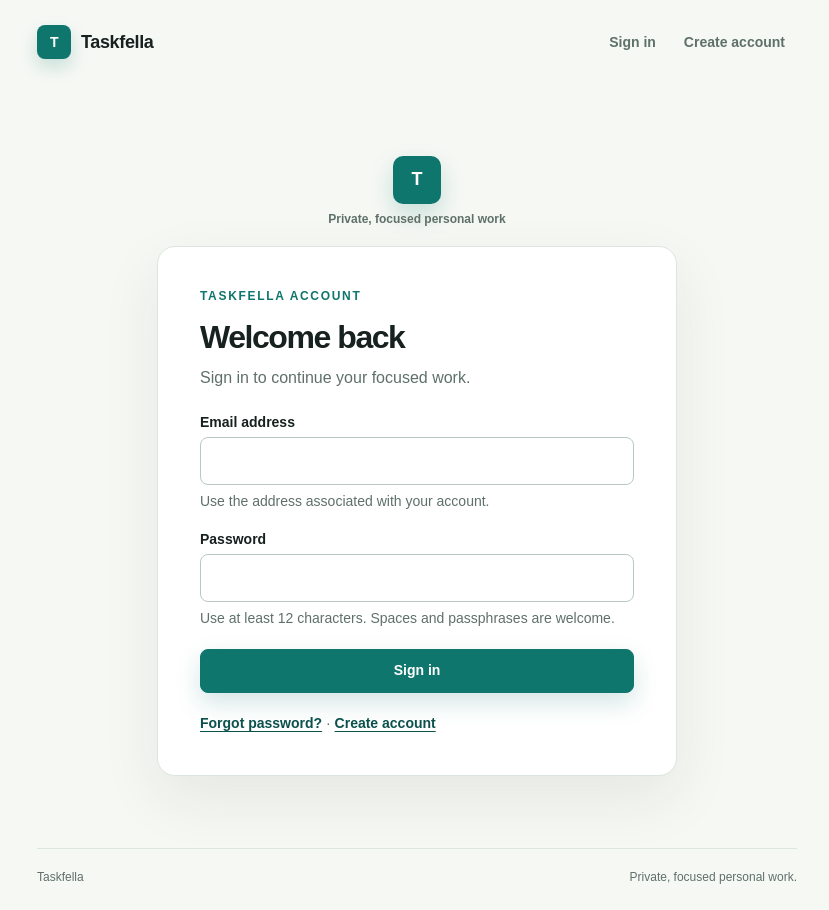
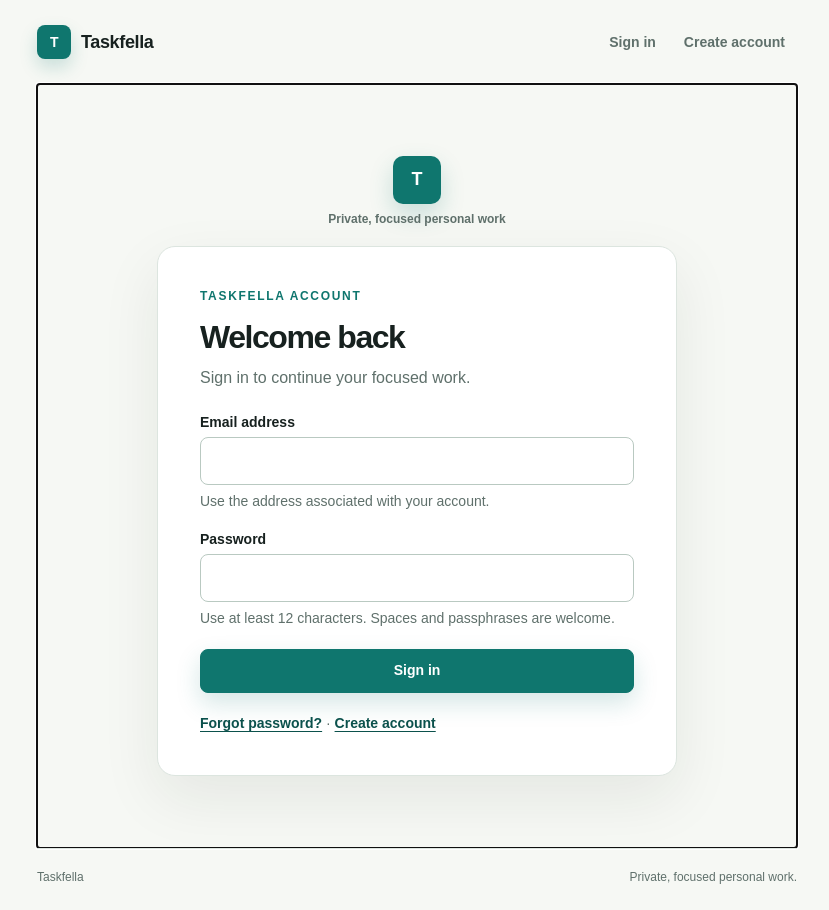
Before and after one commit to naufal1910/Taskfella, a Next.js app: page /login in a window 1280 px wide. Shown: the whole page, without its empty margins (223-1052 px from the left). Built offline with nearby package versions, Linux system fonts and the light colour scheme.

Commit message:
no-mistakes(review): Added pathname-aware auth focus and announceable pending feedback

```diff
--- a/src/components/auth/auth-form.tsx
+++ b/src/components/auth/auth-form.tsx
@@ -137,7 +137,6 @@ function AuthFeedback({
       role={error ? "alert" : "status"}
       aria-live={error ? "assertive" : "polite"}
       aria-atomic="true"
-      aria-busy={pending || undefined}
     >
       <strong>{label}</strong>
       <p>{message}</p>
--- a/src/components/auth/auth-page.tsx
+++ b/src/components/auth/auth-page.tsx
@@ -1,8 +1,18 @@
+"use client";
+
 import Link from "next/link";
-import { type ReactNode } from "react";
+import { usePathname } from "next/navigation";
+import { useEffect, useRef, type ReactNode } from "react";
 import { BrandMark } from "@/components/ui/primitives";
 
 export function AuthPage({ children }: { children: ReactNode }) {
+  const pathname = usePathname();
+  const mainRef = useRef<HTMLElement>(null);
+
+  useEffect(() => {
+    mainRef.current?.focus();
+  }, [pathname]);
+
   return (
     <div className="auth-frame">
       <header className="auth-header">
@@ -19,7 +29,7 @@ export function AuthPage({ children }: { children: ReactNode }) {
           </Link>
         </nav>
       </header>
-      <main className="auth-main">
+      <main ref={mainRef} className="auth-main" tabIndex={-1}>
         <div className="auth-content">
           <div className="auth-identity" aria-hidden="true">
             <BrandMark className="auth-identity__mark" />
--- a/src/components/auth/pending-feedback.tsx
+++ b/src/components/auth/pending-feedback.tsx
@@ -9,7 +9,6 @@ export function PendingFeedback({ message }: PendingFeedbackProps) {
       role="status"
       aria-live="polite"
       aria-atomic="true"
-      aria-busy="true"
     >
       <strong>In progress</strong>
       <p>{message}</p>
```
Also changed, not shown: 1 other file (tests, documents, lock files or other folders).
